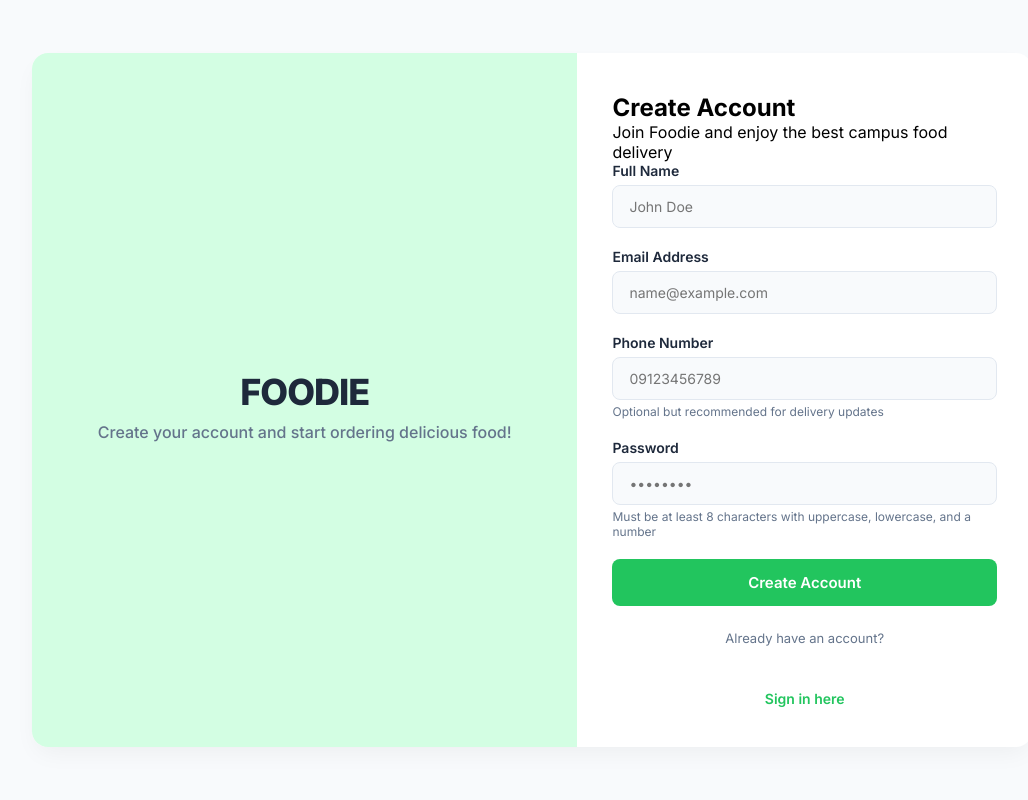
After one commit to JhunJhun2003/Campus-Food-Ordering-System, a PHP site: page /view/entrance/register.php in a window 1280 px wide. The commit adds this page. Shown: the whole page, without its empty margins (108-1136 px from the left). Run offline with PHP 8.4, Linux system fonts and the light colour scheme; tables that the repository leaves empty hold one stand-in row (values such as "Sample post"); some libraries are stand-ins or nearby versions.

Commit message:
now I have done the register

```diff
--- a/App/User/Presentation/Http/Controllers/UserController.php
+++ b/App/User/Presentation/Http/Controllers/UserController.php
@@ -5,7 +5,7 @@ use App\User\Application\DTOs\RegisterUserRequest;
 use App\User\Application\Usecases\RegisterUserUseCase;
 use App\User\Application\DTOs\LoginUserRequest;
 use App\User\Application\Usecases\LoginUserUseCase;
-use App\User\Infrastructure\repositories\UserRepository;
+use App\User\Infrastructure\Repositories\UserRepository;
 
 class UserController
 {
--- a/view/customer/menu.html
+++ b/view/dashboard.html
@@ -8,7 +8,7 @@
     <link rel="preconnect" href="https://fonts.gstatic.com" crossorigin>
     <link href="https://fonts.googleapis.com/css2?family=Inter:wght@400;500;600;700;800&display=swap" rel="stylesheet">
     <script src="https://code.iconify.design/iconify-icon/2.1.0/iconify-icon.min.js"></script>
-    <link rel="stylesheet" href="menu.css">
+    <link rel="stylesheet" href="dashboard.css">
 </head>
 <body>
     <header class="navbar">
--- /dev/null
+++ b/view/entrance/register.php
@@ -0,0 +1,136 @@
+<?php
+session_start();
+
+require_once __DIR__ . '/../../vendor/autoload.php';
+
+use App\User\Presentation\Http\Controllers\UserController;
+
+$controller = new UserController();
+
+// Redirect if already logged in
+if ($controller->isLoggedIn()) {
+    if ($_SESSION['user_role'] === 'admin') {
+        header('Location: ../admin/admin-dashboard.php');
+    } else {
+        header('Location: ../customer/menu.php');
+    }
+    exit();
+}
+
+$error = '';
+$success = '';
+
+// Handle Registration
+if ($_SERVER['REQUEST_METHOD'] === 'POST') {
+    $result = $controller->register();
+
+    if ($result['success']) {
+        $success = $result['message'];
+        // Optional: Auto-login after registration
+        // header('Location: login.php');
+        // exit();
+    } else {
+        if (isset($result['errors'])) {
+            $error = implode('<br>', $result['errors']);
+        } else {
+            $error = $result['message'];
+        }
+    }
+}
+?>
+<!DOCTYPE html>
+<html lang="en">
+<head>
+    <meta charset="UTF-8">
+    <meta name="viewport" content="width=device-width, initial-scale=1.0">
+    <title>Foodie - Register</title>
+    <link rel="preconnect" href="https://fonts.googleapis.com">
+    <link rel="preconnect" href="https://fonts.gstatic.com" crossorigin>
+    <link href="https://fonts.googleapis.com/css2?family=Inter:wght@400;500;600;700;800&display=swap" rel="stylesheet">
+    <script src="https://code.iconify.design/iconify-icon/2.1.0/iconify-icon.min.js"></script>
+    <link rel="stylesheet" href="login.css">
+    <style>
+        /* Additional register page specific styles */
+        .auth-form-panel {
+            padding: 40px 35px;
+        }
+        .register-footer {
+            text-align: center;
+            margin-top: 20px;
+            font-size: 14px;
+            color: var(--text-muted);
+        }
+        .register-footer a {
+            color: var(--primary);
+            text-decoration: none;
+            font-weight: 600;
+        }
+        .register-footer a:hover {
+            text-decoration: underline;
+        }
+        .form-group .helper-text {
+            font-size: 12px;
+            color: var(--text-muted);
+            margin-top: 4px;
+        }
+    </style>
+</head>
+<body>
+    <div class="auth-container">
+        <div class="auth-banner">
+            <iconify-icon icon="fluent-emoji:soup-pot" style="font-size: 96px;"></iconify-icon>
+            <h1>FOODIE</h1>
+            <p>Create your account and start ordering delicious food!</p>
+        </div>
+        <div class="auth-form-panel">
+            <div class="form-header">
+                <h2>Create Account</h2>
+                <p>Join Foodie and enjoy the best campus food delivery</p>
+            </div>
+
+            <?php if ($error): ?>
+                <div class="alert alert-error">
+                    <iconify-icon icon="lucide:alert-circle"></iconify-icon>
+                    <?php echo htmlspecialchars($error); ?>
+                </div>
+            <?php endif; ?>
+
+            <?php if ($success): ?>
+                <div class="alert alert-success">
+                    <iconify-icon icon="lucide:check-circle"></iconify-icon>
+                    <?php echo htmlspecialchars($success); ?>
+                    <br>
+                    <a href="login.php" style="color: var(--primary); font-weight: 600; text-decoration: none;">Click here to login</a>
+                </div>
+            <?php else: ?>
+                <form method="POST" action="">
+                    <div class="form-group">
+                        <label>Full Name</label>
+                        <input type="text" name="name" placeholder="John Doe" value="<?php echo isset($_POST['name']) ? htmlspecialchars($_POST['name']) : ''; ?>" required>
+                    </div>
+                    <div class="form-group">
+                        <label>Email Address</label>
+                        <input type="email" name="email" placeholder="name@example.com" value="<?php echo isset($_POST['email']) ? htmlspecialchars($_POST['email']) : ''; ?>" required>
+                    </div>
+                    <div class="form-group">
+                        <label>Phone Number</label>
+                        <input type="tel" name="phone" placeholder="09123456789" value="<?php echo isset($_POST['phone']) ? htmlspecialchars($_POST['phone']) : ''; ?>">
+                        <div class="helper-text">Optional but recommended for delivery updates</div>
+                    </div>
+                    <div class="form-group">
+                        <label>Password</label>
+                        <input type="password" name="password" placeholder="••••••••" required>
+                        <div class="helper-text">Must be at least 8 characters with uppercase, lowercase, and a number</div>
+                    </div>
+                    <button type="submit" class="btn-primary">Create Account</button>
+                </form>
+
+                <div class="divider"><span>Already have an account?</span></div>
+                <div class="register-footer">
+                    <a href="login.php">Sign in here</a>
+                </div>
+            <?php endif; ?>
+        </div>
+    </div>
+</body>
+</html>
```
Also changed, not shown: view/entrance/login.php (renamed from view/entrance/login.html, +21 -10 lines), view/entrance/logout.php (added, +13 -0 lines), App/User/Infrastructure/Repositories/UserRepository.php (renamed from App/User/Infracstructure/repositories/UserRepository.php), Public/index.php (added), routes/web.php (added), view/dashboard.css (renamed from view/customer/menu.css).
